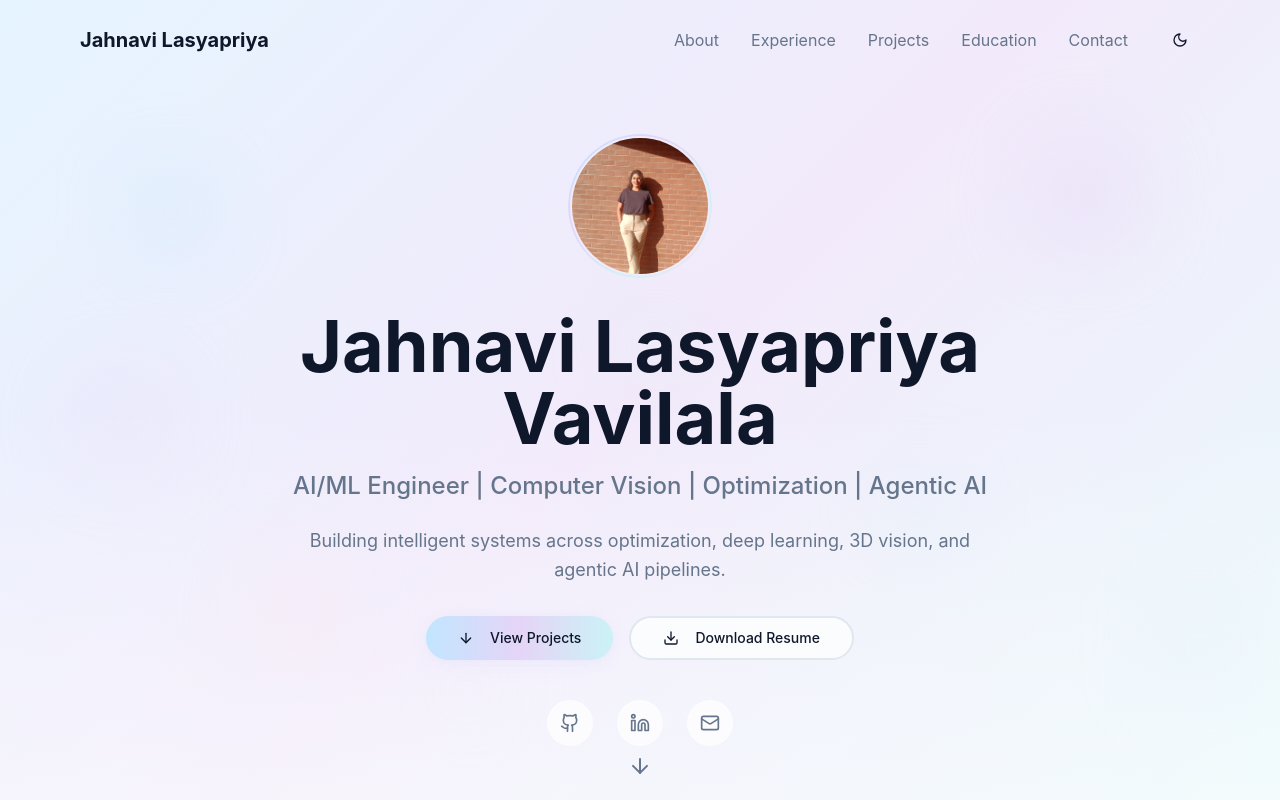
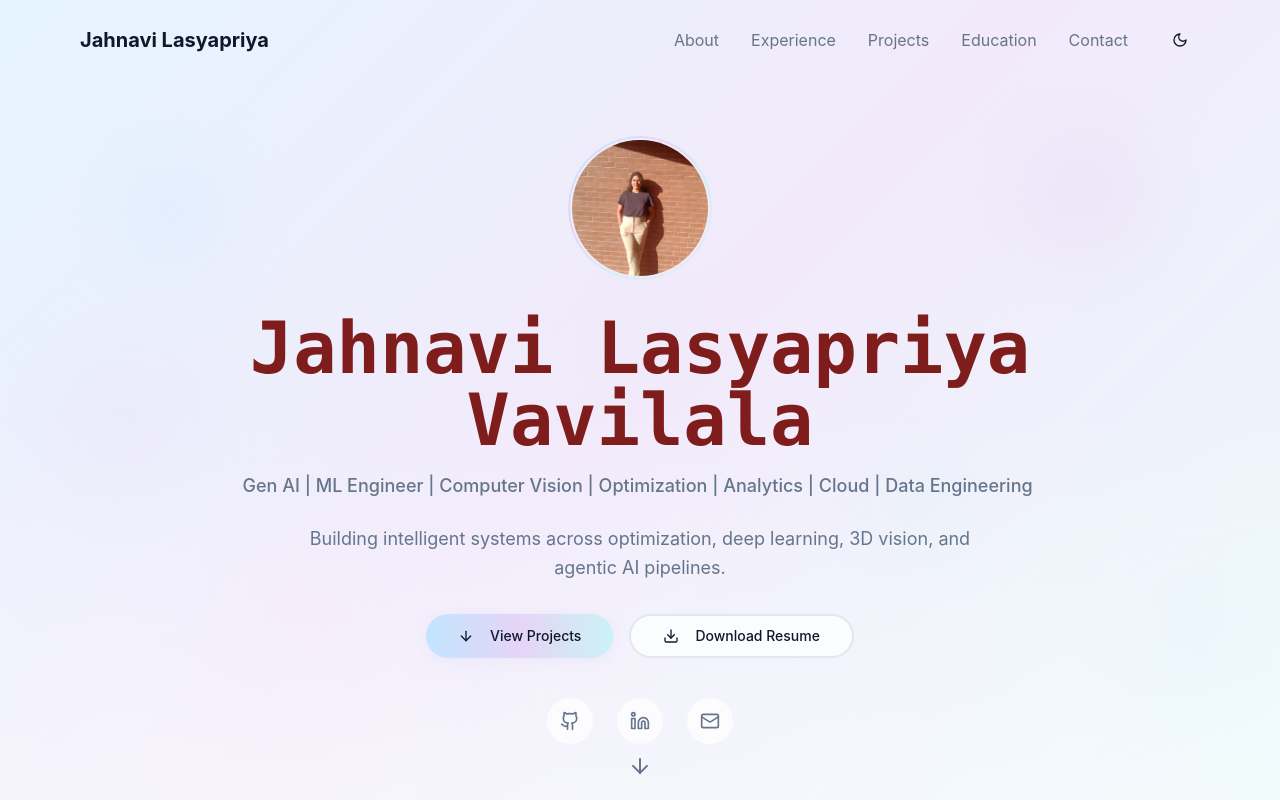
Before and after one commit to lasyapriyavavilala/lovableportfoliodeployed, a React (Vite) app: page / in a window 1280 px wide. Shown: the top 800 px of the page. Built offline with nearby package versions, Linux system fonts and the light colour scheme.

Commit message:
Visual edit in Lovable
Edited UI in Lovable

```diff
--- a/src/components/About.tsx
+++ b/src/components/About.tsx
@@ -1,8 +1,6 @@
 import profilePhoto from "@/assets/profile-photo-2025-11-07.jpeg";
-
 const About = () => {
-  return (
-    <section className="py-20 bg-gradient-to-r from-white to-purple-50" id="about">
+  return <section className="py-20 bg-gradient-to-r from-white to-purple-50" id="about">
       <div className="max-w-6xl mx-auto px-4">
         <div className="text-center mb-12">
           <h2 className="text-4xl font-bold text-gray-900 mb-4">About Me</h2>
@@ -11,22 +9,13 @@ const About = () => {
 
         <div className="grid md:grid-cols-2 gap-12 items-center">
           <div>
-            <img
-              src={profilePhoto}
-              alt="Jahnavi Lasyapriya Vavilala"
-              className="rounded-lg shadow-lg hover:shadow-xl transition-shadow duration-300 max-h-96 object-cover"
-            />
+            <img src={profilePhoto} alt="Jahnavi Lasyapriya Vavilala" className="rounded-lg shadow-lg hover:shadow-xl transition-shadow duration-300 max-h-96 object-cover" />
           </div>
           <div>
             <h3 className="text-2xl font-semibold text-gray-900 mb-4">
               Crafting Digital Experiences
             </h3>
-            <p className="text-gray-600 mb-6 leading-relaxed">
-              With over 5 years of experience in web development, I've had the privilege
-              of working with diverse teams and technologies. My journey began with a
-              curiosity for how things work on the web, and has evolved into a passion
-              for creating meaningful digital experiences.
-            </p>
+            <p className="text-gray-600 mb-6 leading-relaxed">With over 2 years of experience, I've had the privilege of working with diverse teams and technologies. My journey began with a curiosity for data, strategies, and the technology that enables insights</p>
             <p className="text-gray-600 mb-6 leading-relaxed">
               I believe in the power of clean code, thoughtful design, and continuous
               learning. When I'm not coding, you'll find me exploring new technologies,
@@ -46,8 +35,6 @@ const About = () => {
           </div>
         </div>
       </div>
-    </section>
-  );
+    </section>;
 };
-
 export default About;
--- a/src/components/Hero.tsx
+++ b/src/components/Hero.tsx
@@ -3,126 +3,136 @@ import { Button } from "@/components/ui/button";
 import { motion } from "framer-motion";
 import FloatingParticles from "./FloatingParticles";
 import profilePhoto from "@/assets/profile-photo-2025-11-07.jpeg";
-
 const Hero = () => {
-  return (
-    <section className="min-h-screen flex items-center justify-center relative overflow-hidden gradient-pastel-soft">
+  return <section className="min-h-screen flex items-center justify-center relative overflow-hidden gradient-pastel-soft">
       <FloatingParticles />
 
       <div className="absolute inset-0 bg-gradient-to-b from-transparent via-transparent to-background/50" />
 
       <div className="max-w-4xl mx-auto text-center px-4 relative z-10 pt-20">
-        <motion.div
-          initial={{ opacity: 0, y: 30 }}
-          animate={{ opacity: 1, y: 0 }}
-          transition={{ duration: 0.8 }}
-          className="mb-8"
-        >
-          <motion.div
-            initial={{ scale: 0 }}
-            animate={{ scale: 1 }}
-            transition={{ delay: 0.2, type: "spring", stiffness: 100 }}
-            className="w-36 h-36 mx-auto mb-8 rounded-full gradient-border p-1"
-          >
-            <img
-              src={profilePhoto}
-              alt="Jahnavi Lasyapriya Vavilala"
-              className="w-full h-full rounded-full object-cover"
-            />
+        <motion.div initial={{
+        opacity: 0,
+        y: 30
+      }} animate={{
+        opacity: 1,
+        y: 0
+      }} transition={{
+        duration: 0.8
+      }} className="mb-8">
+          <motion.div initial={{
+          scale: 0
+        }} animate={{
+          scale: 1
+        }} transition={{
+          delay: 0.2,
+          type: "spring",
+          stiffness: 100
+        }} className="w-36 h-36 mx-auto mb-8 rounded-full gradient-border p-1">
+            <img src={profilePhoto} alt="Jahnavi Lasyapriya Vavilala" className="w-full h-full rounded-full object-cover" />
           </motion.div>
 
-          <motion.h1
-            initial={{ opacity: 0, y: 20 }}
-            animate={{ opacity: 1, y: 0 }}
-            transition={{ delay: 0.3 }}
-            className="text-5xl md:text-6xl lg:text-7xl font-bold mb-4 text-foreground"
-          >
+          <motion.h1 initial={{
+          opacity: 0,
+          y: 20
+        }} animate={{
+          opacity: 1,
+          y: 0
+        }} transition={{
+          delay: 0.3
+        }} className="text-5xl lg:text-7xl mb-4 md:text-3xl font-mono font-semibold text-red-900">
             Jahnavi Lasyapriya
             <br />
             Vavilala
           </motion.h1>
 
-          <motion.h2
-            initial={{ opacity: 0, y: 20 }}
-            animate={{ opacity: 1, y: 0 }}
-            transition={{ delay: 0.4 }}
-            className="text-xl md:text-2xl text-muted-foreground mb-6 font-medium"
-          >
-            AI/ML Engineer | Computer Vision | Optimization | Agentic AI
-          </motion.h2>
+          <motion.h2 initial={{
+          opacity: 0,
+          y: 20
+        }} animate={{
+          opacity: 1,
+          y: 0
+        }} transition={{
+          delay: 0.4
+        }} className="text-xl text-muted-foreground mb-6 font-medium md:text-lg">Gen AI | ML Engineer | Computer Vision | Optimization | Analytics | Cloud | Data Engineering </motion.h2>
 
-          <motion.p
-            initial={{ opacity: 0, y: 20 }}
-            animate={{ opacity: 1, y: 0 }}
-            transition={{ delay: 0.5 }}
-            className="text-lg text-muted-foreground max-w-2xl mx-auto leading-relaxed mb-8"
-          >
+          <motion.p initial={{
+          opacity: 0,
+          y: 20
+        }} animate={{
+          opacity: 1,
+          y: 0
+        }} transition={{
+          delay: 0.5
+        }} className="text-lg text-muted-foreground max-w-2xl mx-auto leading-relaxed mb-8">
             Building intelligent systems across optimization, deep learning,
             3D vision, and agentic AI pipelines.
           </motion.p>
         </motion.div>
 
-        <motion.div
-          initial={{ opacity: 0, y: 20 }}
-          animate={{ opacity: 1, y: 0 }}
-          transition={{ delay: 0.6 }}
-          className="flex flex-wrap justify-center gap-4 mb-10"
-        >
-          <Button
-            size="lg"
-            className="bg-gradient-to-r from-pastel-blue via-pastel-lavender to-pastel-cyan text-foreground hover:opacity-90 transition-all duration-300 hover:scale-105 shadow-pastel rounded-full px-8"
-          >
+        <motion.div initial={{
+        opacity: 0,
+        y: 20
+      }} animate={{
+        opacity: 1,
+        y: 0
+      }} transition={{
+        delay: 0.6
+      }} className="flex flex-wrap justify-center gap-4 mb-10">
+          <Button size="lg" className="bg-gradient-to-r from-pastel-blue via-pastel-lavender to-pastel-cyan text-foreground hover:opacity-90 transition-all duration-300 hover:scale-105 shadow-pastel rounded-full px-8">
             <ArrowDown className="w-4 h-4 mr-2" />
             View Projects
           </Button>
-          <Button
-            size="lg"
-            variant="outline"
-            className="rounded-full px-8 border-2 hover:bg-pastel-lavender/20 transition-all duration-300 hover:scale-105"
-          >
+          <Button size="lg" variant="outline" className="rounded-full px-8 border-2 hover:bg-pastel-lavender/20 transition-all duration-300 hover:scale-105">
             <Download className="w-4 h-4 mr-2" />
             Download Resume
           </Button>
         </motion.div>
 
-        <motion.div
-          initial={{ opacity: 0 }}
-          animate={{ opacity: 1 }}
-          transition={{ delay: 0.7 }}
-          className="flex justify-center gap-6"
-        >
-          {[
-            { icon: Github, href: "#", label: "GitHub" },
-            { icon: Linkedin, href: "#", label: "LinkedIn" },
-            { icon: Mail, href: "#", label: "Email" },
-          ].map(({ icon: Icon, href, label }) => (
-            <a
-              key={label}
-              href={href}
-              className="p-3 rounded-full glass-card hover:shadow-pastel transition-all duration-300 hover:scale-110 text-muted-foreground hover:text-foreground"
-              aria-label={label}
-            >
+        <motion.div initial={{
+        opacity: 0
+      }} animate={{
+        opacity: 1
+      }} transition={{
+        delay: 0.7
+      }} className="flex justify-center gap-6">
+          {[{
+          icon: Github,
+          href: "#",
+          label: "GitHub"
+        }, {
+          icon: Linkedin,
+          href: "#",
+          label: "LinkedIn"
+        }, {
+          icon: Mail,
+          href: "#",
+          label: "Email"
+        }].map(({
+          icon: Icon,
+          href,
+          label
+        }) => <a key={label} href={href} className="p-3 rounded-full glass-card hover:shadow-pastel transition-all duration-300 hover:scale-110 text-muted-foreground hover:text-foreground" aria-label={label}>
               <Icon className="w-5 h-5" />
-            </a>
-          ))}
+            </a>)}
         </motion.div>
       </div>
 
-      <motion.div
-        initial={{ opacity: 0 }}
-        animate={{ opacity: 1 }}
-        transition={{ delay: 1 }}
-        className="absolute bottom-8 left-1/2 -translate-x-1/2"
-      >
-        <motion.div
-          animate={{ y: [0, 10, 0] }}
-          transition={{ duration: 2, repeat: Infinity }}
-        >
+      <motion.div initial={{
+      opacity: 0
+    }} animate={{
+      opacity: 1
+    }} transition={{
+      delay: 1
+    }} className="absolute bottom-8 left-1/2 -translate-x-1/2">
+        <motion.div animate={{
+        y: [0, 10, 0]
+      }} transition={{
+        duration: 2,
+        repeat: Infinity
+      }}>
           <ArrowDown className="w-6 h-6 text-muted-foreground" />
         </motion.div>
       </motion.div>
-    </section>
-  );
+    </section>;
 };
-
 export default Hero;
```
